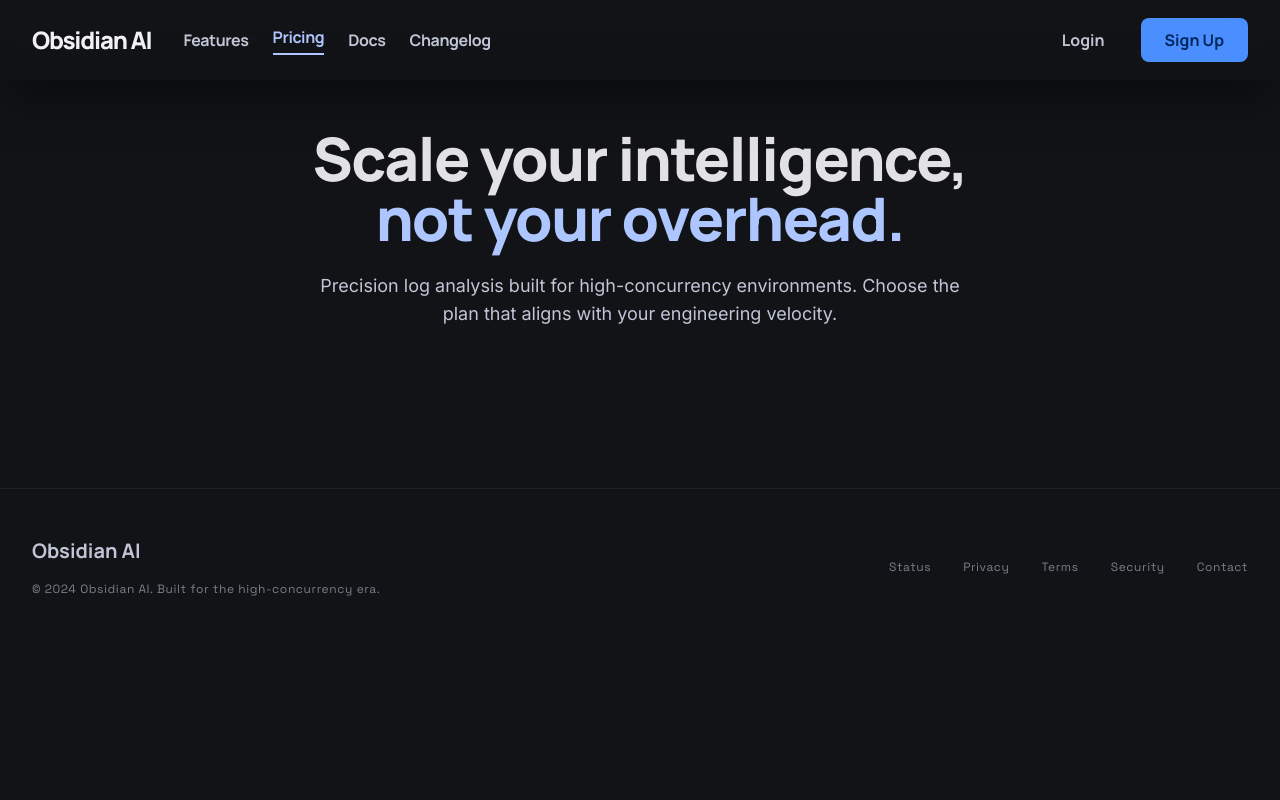
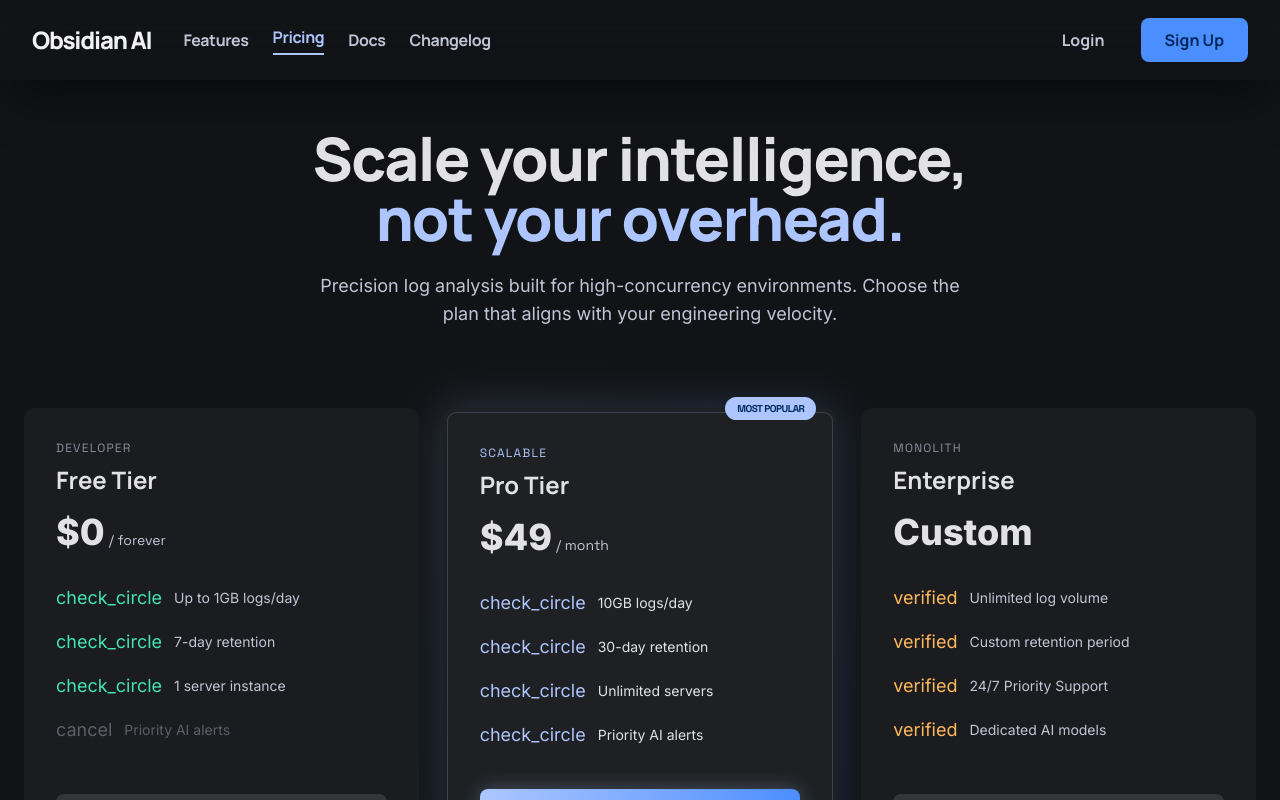
Before and after one commit to DwainAB/log-ai-front, a Next.js app: page /pricing in a window 1280 px wide. Shown: the top 800 px of the page. Built offline with nearby package versions, Linux system fonts and the light colour scheme.

Commit message:
Add componnent card

```diff
--- /dev/null
+++ b/app/components/pricing-cards.tsx
@@ -0,0 +1,167 @@
+const FREE_FEATURES = [
+  { label: "Up to 1GB logs/day", included: true },
+  { label: "7-day retention", included: true },
+  { label: "1 server instance", included: true },
+  { label: "Priority AI alerts", included: false },
+];
+
+const PRO_FEATURES = [
+  "10GB logs/day",
+  "30-day retention",
+  "Unlimited servers",
+  "Priority AI alerts",
+];
+
+const ENTERPRISE_FEATURES = [
+  "Unlimited log volume",
+  "Custom retention period",
+  "24/7 Priority Support",
+  "Dedicated AI models",
+];
+
+function CheckIcon({ filled = false }: { filled?: boolean }) {
+  return (
+    <span
+      className="material-symbols-outlined text-lg text-primary"
+      style={filled ? { fontVariationSettings: "'FILL' 1" } : undefined}
+    >
+      check_circle
+    </span>
+  );
+}
+
+function FreeTierCard() {
+  return (
+    <div className="flex h-full flex-col rounded-xl bg-surface-container-low p-8 transition-transform duration-300 hover:-translate-y-1">
+      <div className="mb-8">
+        <span className="font-label mb-2 block text-xs uppercase tracking-widest text-outline">
+          Developer
+        </span>
+        <h3 className="font-headline text-2xl font-bold text-on-surface">
+          Free Tier
+        </h3>
+        <div className="mt-4 flex items-baseline gap-1">
+          <span className="text-4xl font-extrabold text-on-surface">$0</span>
+          <span className="font-label text-sm text-on-surface-variant">
+            / forever
+          </span>
+        </div>
+      </div>
+
+      <ul className="mb-10 flex-grow space-y-4">
+        {FREE_FEATURES.map(({ label, included }) => (
+          <li
+            key={label}
+            className={`font-body flex items-center gap-3 text-sm ${
+              included ? "text-on-surface-variant" : "text-on-surface-variant/40"
+            }`}
+          >
+            {included ? (
+              <span className="material-symbols-outlined text-lg text-secondary">
+                check_circle
+              </span>
+            ) : (
+              <span className="material-symbols-outlined text-lg">cancel</span>
+            )}
+            {label}
+          </li>
+        ))}
+      </ul>
+
+      <button className="font-headline w-full rounded-lg bg-surface-container-highest px-6 py-3 font-bold text-on-surface transition-colors hover:bg-surface-bright">
+        Select Plan
+      </button>
+    </div>
+  );
+}
+
+function ProTierCard() {
+  return (
+    <div className="relative rounded-xl bg-surface-container p-1">
+      <div className="absolute inset-0 -z-10 rounded-xl bg-gradient-to-br from-primary to-primary-container opacity-20 blur-xl" />
+      <div className="flex h-full flex-col rounded-[0.6rem] border border-primary/20 bg-surface-container p-8">
+        <div className="relative mb-8">
+          <span className="absolute -right-4 -top-12 rounded-full bg-primary px-3 py-1 font-label text-[10px] font-bold uppercase tracking-tighter text-on-primary-container">
+            Most Popular
+          </span>
+          <span className="font-label mb-2 block text-xs uppercase tracking-widest text-primary">
+            Scalable
+          </span>
+          <h3 className="font-headline text-2xl font-bold text-on-surface">
+            Pro Tier
+          </h3>
+          <div className="mt-4 flex items-baseline gap-1">
+            <span className="text-4xl font-extrabold text-on-surface">$49</span>
+            <span className="font-label text-sm text-on-surface-variant">
+              / month
+            </span>
+          </div>
+        </div>
+
+        <ul className="mb-10 flex-grow space-y-4">
+          {PRO_FEATURES.map((label) => (
+            <li
+              key={label}
+              className="font-body flex items-center gap-3 text-sm text-on-surface"
+            >
+              <CheckIcon filled />
+              {label}
+            </li>
+          ))}
+        </ul>
+
+        <button className="font-headline w-full rounded-lg bg-gradient-to-r from-primary to-primary-container px-6 py-3 font-bold text-on-primary-container shadow-[0_0_20px_rgba(173,198,255,0.3)] transition-all hover:brightness-110 active:scale-[0.98]">
+          Select Plan
+        </button>
+      </div>
+    </div>
+  );
+}
+
+function EnterpriseTierCard() {
+  return (
+    <div className="flex h-full flex-col rounded-xl bg-surface-container-low p-8 transition-transform duration-300 hover:-translate-y-1">
+      <div className="mb-8">
+        <span className="font-label mb-2 block text-xs uppercase tracking-widest text-outline">
+          Monolith
+        </span>
+        <h3 className="font-headline text-2xl font-bold text-on-surface">
+          Enterprise
+        </h3>
+        <div className="mt-4 flex items-baseline gap-1">
+          <span className="text-4xl font-extrabold text-on-surface">
+            Custom
+          </span>
+        </div>
+      </div>
+
+      <ul className="mb-10 flex-grow space-y-4">
+        {ENTERPRISE_FEATURES.map((label) => (
+          <li
+            key={label}
+            className="font-body flex items-center gap-3 text-sm text-on-surface-variant"
+          >
+            <span className="material-symbols-outlined text-lg text-tertiary">
+              verified
+            </span>
+            {label}
+          </li>
+        ))}
+      </ul>
+
+      <button className="font-headline w-full rounded-lg bg-surface-container-highest px-6 py-3 font-bold text-on-surface transition-colors hover:bg-surface-bright">
+        Contact Sales
+      </button>
+    </div>
+  );
+}
+
+export function PricingCards() {
+  return (
+    <section className="mb-32 grid grid-cols-1 gap-6 md:grid-cols-3">
+      <FreeTierCard />
+      <ProTierCard />
+      <EnterpriseTierCard />
+    </section>
+  );
+}
--- a/app/pricing/page.tsx
+++ b/app/pricing/page.tsx
@@ -1,4 +1,5 @@
 import { Navbar } from "@/app/components/navbar";
+import { PricingCards } from "@/app/components/pricing-cards";
 import { PricingHero } from "@/app/components/pricing-hero";
 import { SiteFooter } from "@/app/components/site-footer";
 
@@ -9,6 +10,7 @@ export default function PricingPage() {
 
       <main className="mx-auto max-w-7xl px-6 pb-20 pt-32">
         <PricingHero />
+        <PricingCards />
       </main>
 
       <SiteFooter />
```
